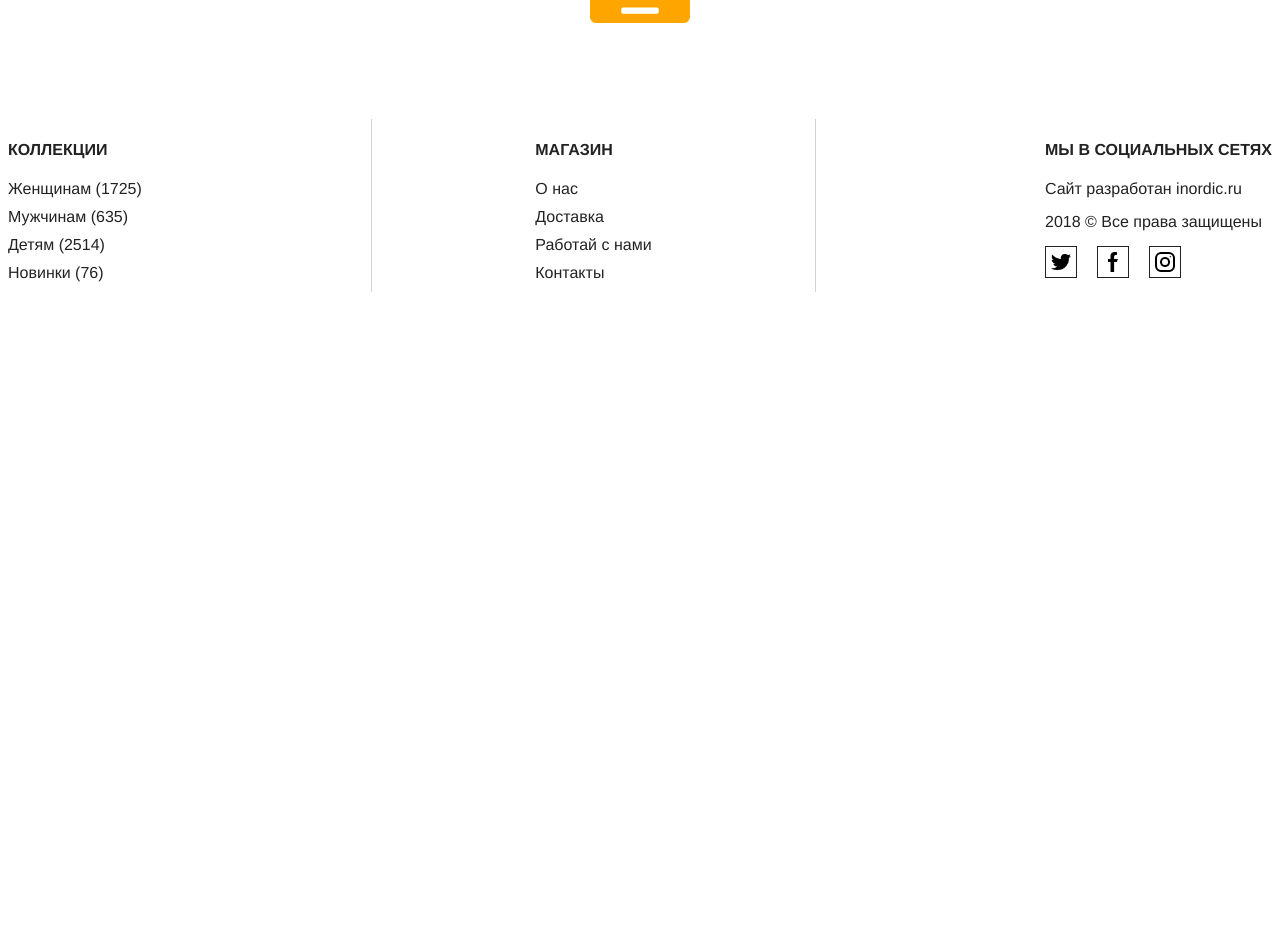
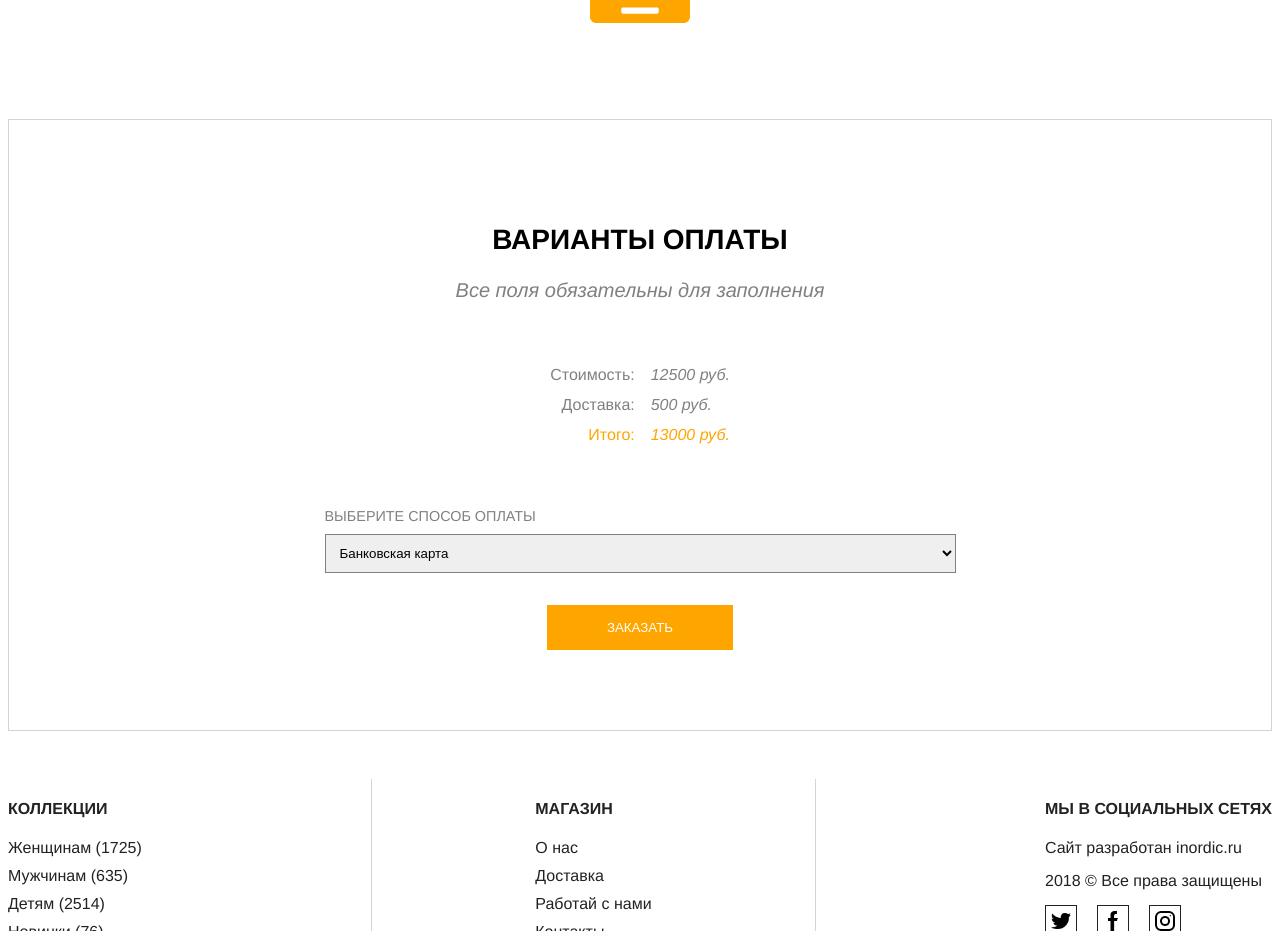
Before and after one commit to dflt-bit/shop-vue, a Vue app in the folder shop/: page /#/basket in a window 1280 px wide. Shown: the part 2267-3198 px from the top of the page. Before the commit the page ends 2631 px from the top, so only its background shows below. Built offline with nearby package versions, Linux system fonts and the light colour scheme.

Commit message:
+component BasketPayment for Basket

```diff
--- a/shop/src/components/Basket.vue
+++ b/shop/src/components/Basket.vue
@@ -16,16 +16,19 @@
         <div class="divider">
             <svg aria-hidden="true" focusable="false" data-prefix="fas" data-icon="cash-register" class="svg-inline--fa fa-cash-register fa-w-16" role="img" xmlns="http://www.w3.org/2000/svg" viewBox="0 0 512 512"><path fill="currentColor" d="M511.1 378.8l-26.7-160c-2.6-15.4-15.9-26.7-31.6-26.7H208v-64h96c8.8 0 16-7.2 16-16V16c0-8.8-7.2-16-16-16H48c-8.8 0-16 7.2-16 16v96c0 8.8 7.2 16 16 16h96v64H59.1c-15.6 0-29 11.3-31.6 26.7L.8 378.7c-.6 3.5-.9 7-.9 10.5V480c0 17.7 14.3 32 32 32h448c17.7 0 32-14.3 32-32v-90.7c.1-3.5-.2-7-.8-10.5zM280 248c0-8.8 7.2-16 16-16h16c8.8 0 16 7.2 16 16v16c0 8.8-7.2 16-16 16h-16c-8.8 0-16-7.2-16-16v-16zm-32 64h16c8.8 0 16 7.2 16 16v16c0 8.8-7.2 16-16 16h-16c-8.8 0-16-7.2-16-16v-16c0-8.8 7.2-16 16-16zm-32-80c8.8 0 16 7.2 16 16v16c0 8.8-7.2 16-16 16h-16c-8.8 0-16-7.2-16-16v-16c0-8.8 7.2-16 16-16h16zM80 80V48h192v32H80zm40 200h-16c-8.8 0-16-7.2-16-16v-16c0-8.8 7.2-16 16-16h16c8.8 0 16 7.2 16 16v16c0 8.8-7.2 16-16 16zm16 64v-16c0-8.8 7.2-16 16-16h16c8.8 0 16 7.2 16 16v16c0 8.8-7.2 16-16 16h-16c-8.8 0-16-7.2-16-16zm216 112c0 4.4-3.6 8-8 8H168c-4.4 0-8-3.6-8-8v-16c0-4.4 3.6-8 8-8h176c4.4 0 8 3.6 8 8v16zm24-112c0 8.8-7.2 16-16 16h-16c-8.8 0-16-7.2-16-16v-16c0-8.8 7.2-16 16-16h16c8.8 0 16 7.2 16 16v16zm48-80c0 8.8-7.2 16-16 16h-16c-8.8 0-16-7.2-16-16v-16c0-8.8 7.2-16 16-16h16c8.8 0 16 7.2 16 16v16z"></path></svg>
         </div>
+
+        <BasketPayment></BasketPayment>
     </div>
 </template>
 
 <script>
     import BasketGoods from './BasketGoods';
     import BasketShipping from './BasketShipping';
+    import BasketPayment from './BasketPayment';
 
     export default {
         name: 'Basket',
-        components: {BasketGoods,BasketShipping}
+        components: {BasketGoods,BasketShipping,BasketPayment}
     }
 </script>
 
--- /dev/null
+++ b/shop/src/components/BasketPayment.vue
@@ -0,0 +1,120 @@
+<template>
+    <div class="payment">
+        <h2>Варианты оплаты</h2>
+        <span>Все поля обязательны для заполнения</span>
+
+        <div class="paySum">
+            <div class="namings">
+                <span>Стоимость:</span>
+                <span>Доставка:</span>
+                <span>Итого:</span>
+            </div>
+            <div class="counters">
+                <span>12500 руб.</span>
+                <span>500 руб.</span>
+                <span>13000 руб.</span>
+            </div>
+        </div>
+
+        <form>
+            <label for="payMethod">Выберите способ оплаты
+                <select id="payMethod">
+                    <option selected>Банковская карта</option>
+                </select>
+            </label>
+
+            <input type="button" value="Заказать"/>
+        </form>
+    </div>
+</template>
+
+<script>
+    export default {
+        name: 'BasketPayment'
+    }
+</script>
+
+<style scoped>
+    div.payment{
+        display: flex;
+        flex-direction: column;
+        align-items: center;
+        justify-content: center;
+        padding: 5rem 0;
+        border: 1px solid lightgrey;
+        margin-bottom: 3rem;
+        position: relative;
+    }
+    div.payment > h2{
+        text-transform: uppercase;
+        color: black;
+        font-size: 1.75rem;
+    }
+    div.payment > span{
+        font-style: italic;
+        color: grey;
+        font-size: 1.25rem;
+    }
+
+    div.paySum{
+        display: flex;
+        margin: 4rem 0;
+        color: grey;
+    }
+    div.paySum > div.namings{
+        display: flex;
+        flex-direction: column;
+        text-align: right;
+        margin-right: 1rem;
+    }
+    div.paySum > div.namings > span:not(:last-child){
+        margin-bottom: .75rem;
+    }
+    div.paySum > div.namings > span:last-child{
+        color: orange;
+    }
+    div.paySum > div.counters{
+        display: flex;
+        flex-direction: column;
+    }
+    div.paySum > div.counters > span{
+        font-style: italic;
+    }
+    div.paySum > div.counters > span:not(:last-child){
+        margin-bottom: .75rem;
+    }
+    div.paySum > div.counters > span:last-child{
+        color: orange;
+    }
+
+    form{
+        width: 50%;
+        display: flex;
+        flex-direction: column;
+        text-align: left;
+        align-items: center;
+    }
+    form > label{
+        width: 100%;
+        text-transform: uppercase;
+        color: grey;
+        font-size: 90%;
+    }
+    form > label > select{
+        width: 100%;
+        padding: 10px;
+        display: flex;
+        justify-content: space-between;
+        border: 1px solid grey;
+        margin-top: 10px;
+    }
+    form > input{
+        padding: 15px 60px;
+        background-color: orange;
+        border: none;
+        text-transform: uppercase;
+        color: white;
+        margin-top: 2rem;
+
+    }
+</style>
```
